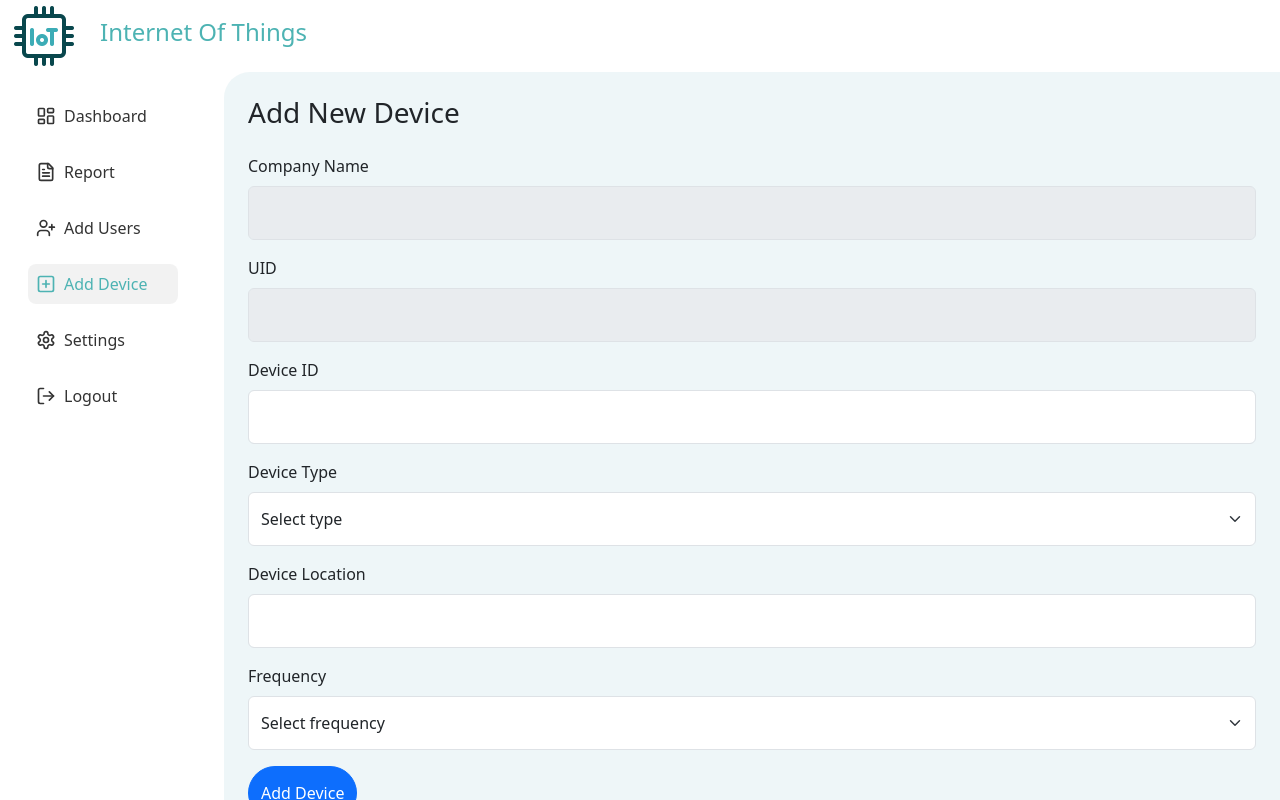
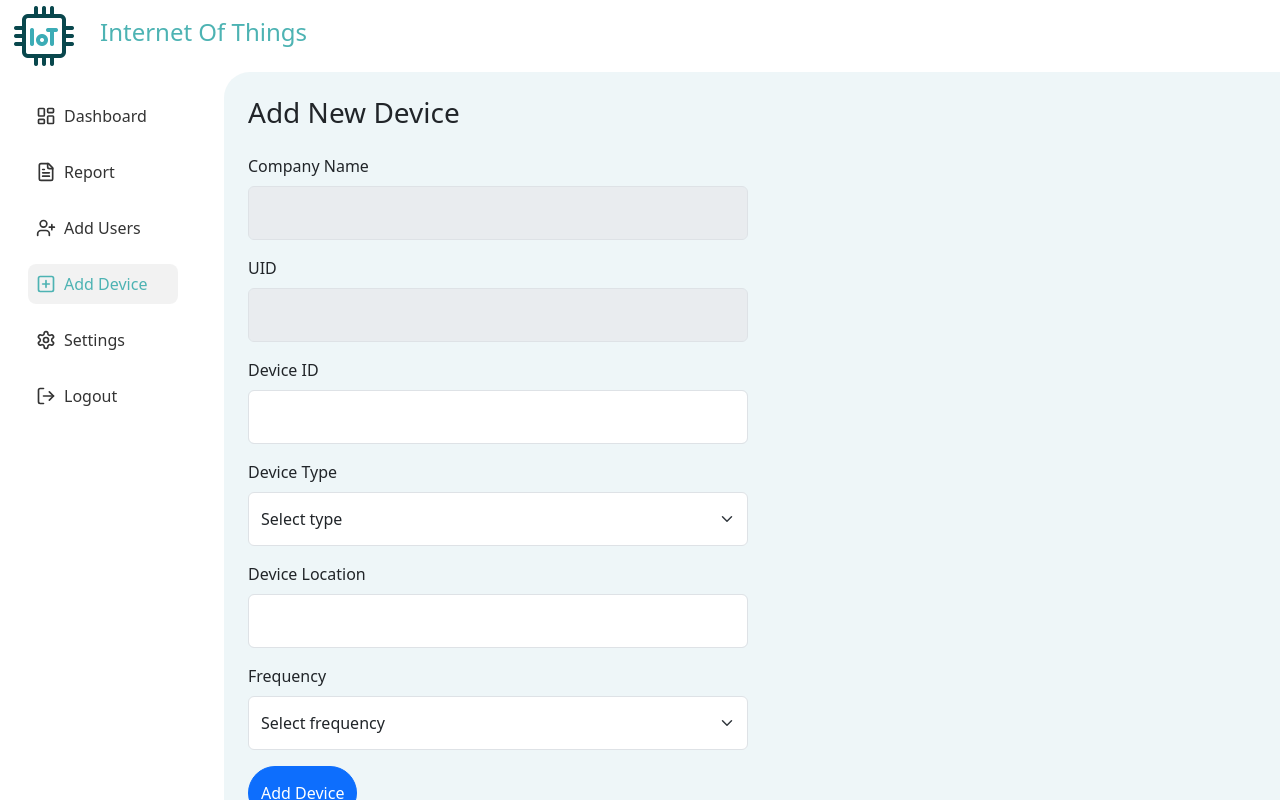
Before and after one commit to Adityamenon958/Iot-login-demo, a React (Vite) app in the folder frontend/: page /dashboard/adddevice in a window 1280 px wide. Built offline with nearby package versions, Linux system fonts and the light colour scheme; sample sign-in values are in the browser's storage.

Commit message:
Deployment Azure 51 - Added POST api to add device data using add device form

```diff
--- a/frontend/src/pages/AddDevices.jsx
+++ b/frontend/src/pages/AddDevices.jsx
@@ -1,4 +1,5 @@
 import React, { useEffect, useState } from 'react';
+import axios from 'axios';
 import { useNavigate } from 'react-router-dom';
 import { Col, Form, Button } from 'react-bootstrap';
 import styles from './MainContent.module.css';
@@ -10,7 +11,7 @@ export default function AddDevice() {
   const [companyName, setCompanyName] = useState('');
   const [deviceId, setDeviceId] = useState('');
   const [deviceType, setDeviceType] = useState('');
-  const [deviceLocation, setDeviceLocation] = useState('');
+  const [location, setLocation] = useState('');
   const [frequency, setFrequency] = useState('');
   const [uid, setUid] = useState('');
 
@@ -38,18 +39,33 @@ export default function AddDevice() {
     }
   }, [companyName, deviceId]);
 
-  const handleSubmit = (e) => {
+  const handleSubmit = async (e) => {
     e.preventDefault();
-    // Backend submission logic will go here (step 2)
-    console.log({
+
+    // Prepare data
+    const formData = {
       companyName,
       uid,
       deviceId,
       deviceType,
-      deviceLocation,
-      frequency
-    });
+      location,
+      frequency,
+    };
+
+    try {
+      const response = await axios.post('/api/devices', formData);
+      alert(response.data.message); // Show success message
+      // Optional: reset fields
+      setDeviceId('');
+      setDeviceType('');
+      setLocation('');
+      setFrequency('');
+    } catch (error) {
+      console.error('Error submitting form:', error);
+      alert('Failed to add device');
+    }
   };
+
 
   return (
     <Col xs={12} md={9} lg={10} xl={10} className={`${styles.main} p-4`}>
@@ -97,8 +113,8 @@ export default function AddDevice() {
           <Form.Label>Device Location</Form.Label>
           <Form.Control
             type="text"
-            value={deviceLocation}
-            onChange={(e) => setDeviceLocation(e.target.value)}
+            value={location}
+            onChange={(e) => setLocation(e.target.value)}
             required
             className="custom_input"
           />
--- a/frontend/src/pages/MainContent.css
+++ b/frontend/src/pages/MainContent.css
@@ -19,6 +19,7 @@
   }
   .custom_input {
     height: 54px !important;
+    max-width: 500px;
   }
 
   .custom_AddBtn{
```
